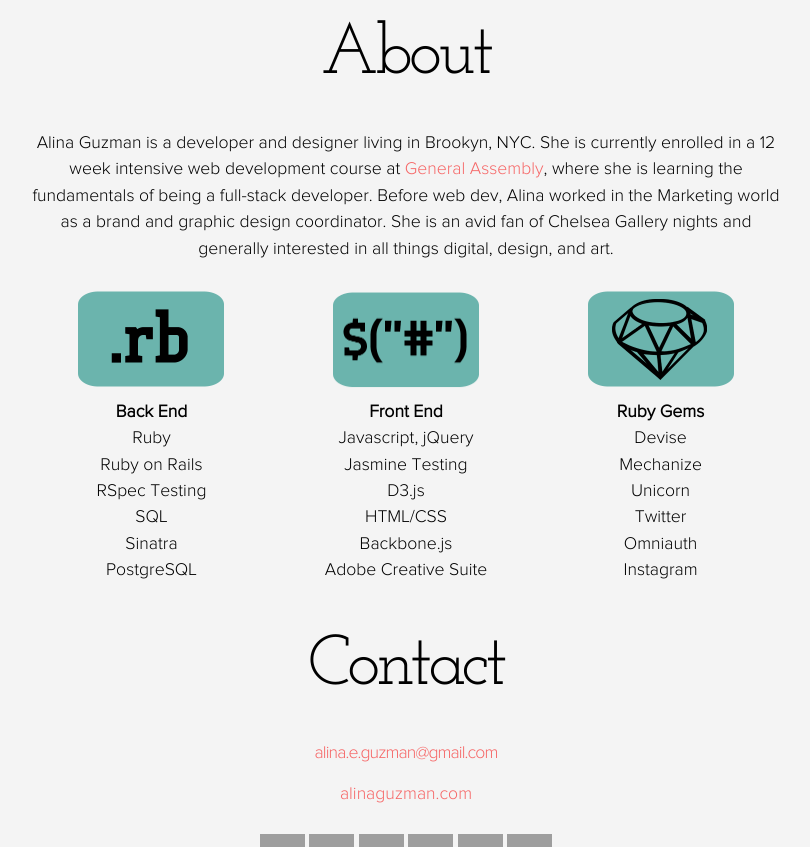
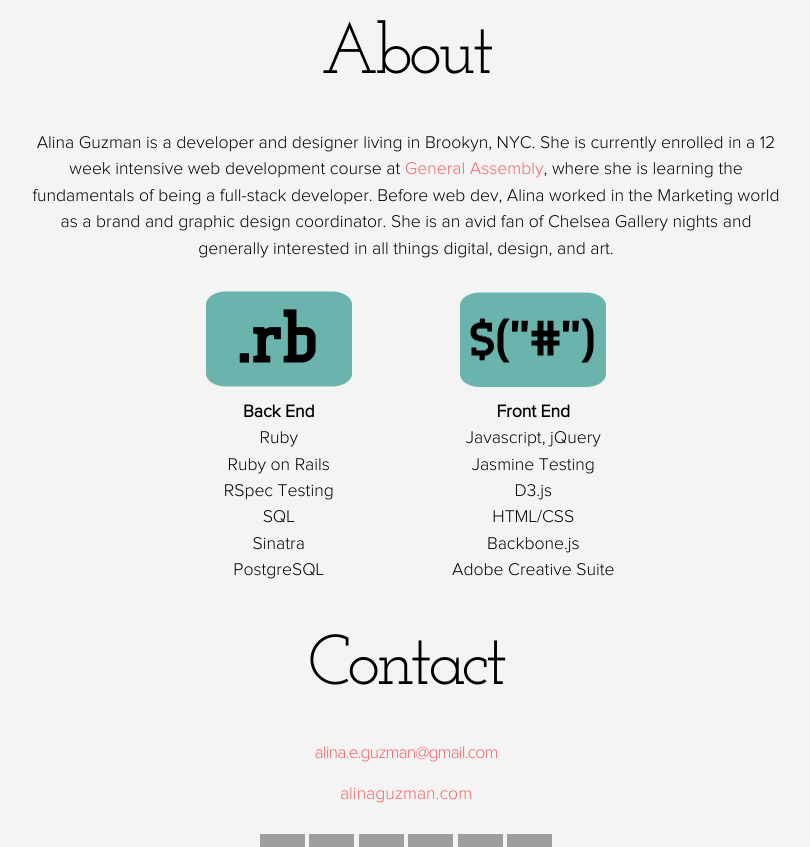
Before and after one commit to alinaguzman/alinaguzman.github.io, a plain HTML site: page index.html in a window 1280 px wide. Shown: the part 1953-2800 px from the top of the page, without its empty margins (234-1044 px from the left). Drawn offline with nearby package versions, Linux system fonts and the light colour scheme; grey boxes are pictures that could not be loaded.

Commit message:
css changes

```diff
--- a/css/styles.css
+++ b/css/styles.css
@@ -59,7 +59,7 @@ h3 {
 
 #navbar li:before {
     content: " / ";
-    color: #666666;
+    color: #555;
 }
 
 #navbar li:first-child:before {
@@ -69,7 +69,7 @@ h3 {
 #navbar a {
     font-family: 'aller_lightregular', Arial, sans-serif;
     text-decoration: none;
-    color: #666;
+    color: #777;
 }
 
 #navbar a:hover {
--- a/index.html
+++ b/index.html
@@ -149,19 +149,6 @@
     </ul>
     </div>
 
-    <div class="skills" id="gems">
-        <ul>
-            <li><img src="images/gems.png" width="150"></li>
-            <li><span class="maincat">Ruby Gems</span></li>
-            <li>Devise</li>
-            <li>Mechanize</li>
-            <li>Unicorn</li>
-            <li>Twitter</li>
-            <li>Omniauth</li>
-            <li>Instagram</li>
-
-        </ul>
-    </div>
 
 
 <div id="contact">
```
Also changed, not shown: images/bg2.jpg.
